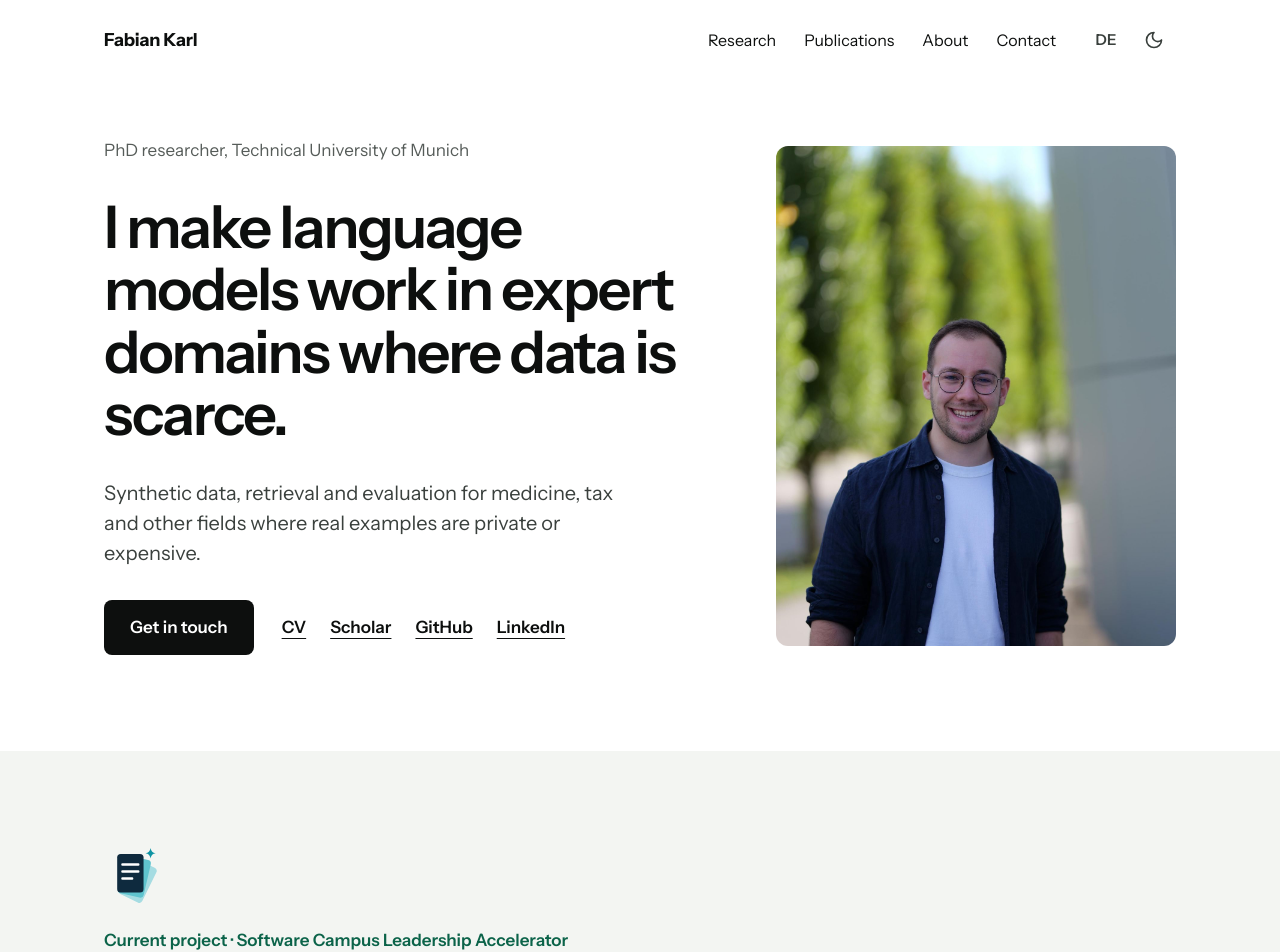
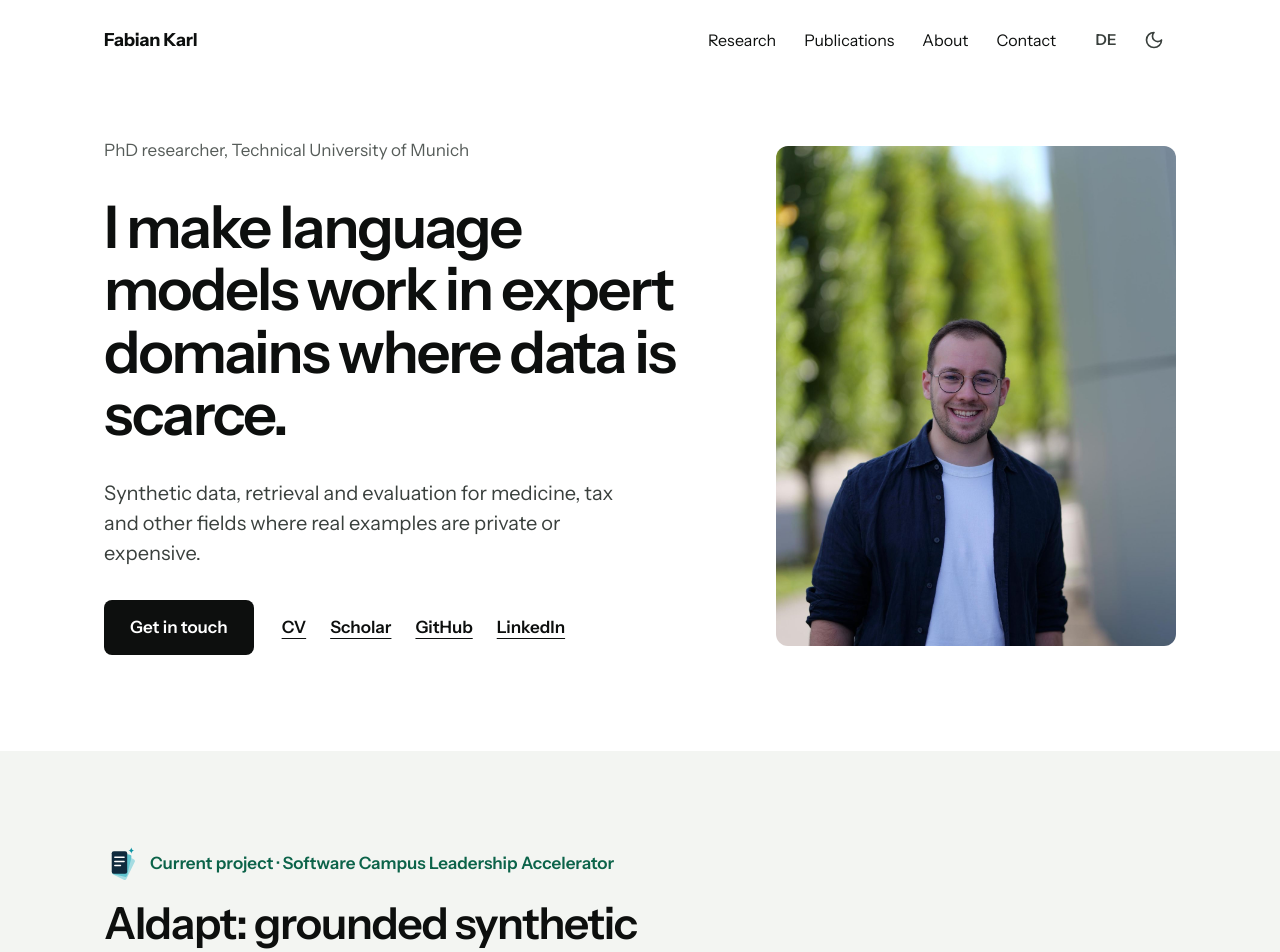
Before and after one commit to FKarl/portfolio-website, a Next.js app: page / in a window 1280 px wide. Shown: the top 952 px of the page. Built offline with nearby package versions, Linux system fonts and the light colour scheme; no server answers.

Commit message:
Place the AIdapt mark inline with the project label

```diff
--- a/app/globals.css
+++ b/app/globals.css
@@ -111,7 +111,8 @@
 .research { display: flex; flex-direction: column; gap: 64px; }
 .aidapt { display: grid; grid-template-columns: minmax(0, 1.25fr) minmax(0, 1fr); gap: 40px 80px; }
 .aidapt-text { display: flex; flex-direction: column; gap: 20px; align-items: flex-start; }
-.aidapt-icon { width: 58px; height: auto; display: block; margin-bottom: 4px; }
+.kicker-row { display: flex; align-items: center; gap: 12px; }
+.aidapt-icon { flex: 0 0 auto; width: 34px; height: auto; display: block; }
 .only-dark { display: none; }
 :root[data-theme="dark"] .only-light { display: none; }
 :root[data-theme="dark"] .only-dark { display: block; }
--- a/components/research.tsx
+++ b/components/research.tsx
@@ -12,11 +12,13 @@ export function Research() {
       <div className="wrap section research">
         <div className="aidapt">
           <div className="aidapt-text">
-            {/* eslint-disable @next/next/no-img-element */}
-            <img className="aidapt-icon only-light" src="/assets/aidapt/aidapt-icon.svg" alt="" width={66} height={64} />
-            <img className="aidapt-icon only-dark" src="/assets/aidapt/aidapt-icon-dark.svg" alt="" width={66} height={64} />
-            {/* eslint-enable @next/next/no-img-element */}
-            <p className="kicker">{r.kicker}</p>
+            <p className="kicker kicker-row">
+              {/* eslint-disable @next/next/no-img-element */}
+              <img className="aidapt-icon only-light" src="/assets/aidapt/aidapt-icon.svg" alt="" width={66} height={64} />
+              <img className="aidapt-icon only-dark" src="/assets/aidapt/aidapt-icon-dark.svg" alt="" width={66} height={64} />
+              {/* eslint-enable @next/next/no-img-element */}
+              <span>{r.kicker}</span>
+            </p>
             <h2 className="h2">{r.title}</h2>
             <p className="lead">{r.lead}</p>
             <p className="muted" style={{ margin: 0 }}>{r.body}</p>
```
